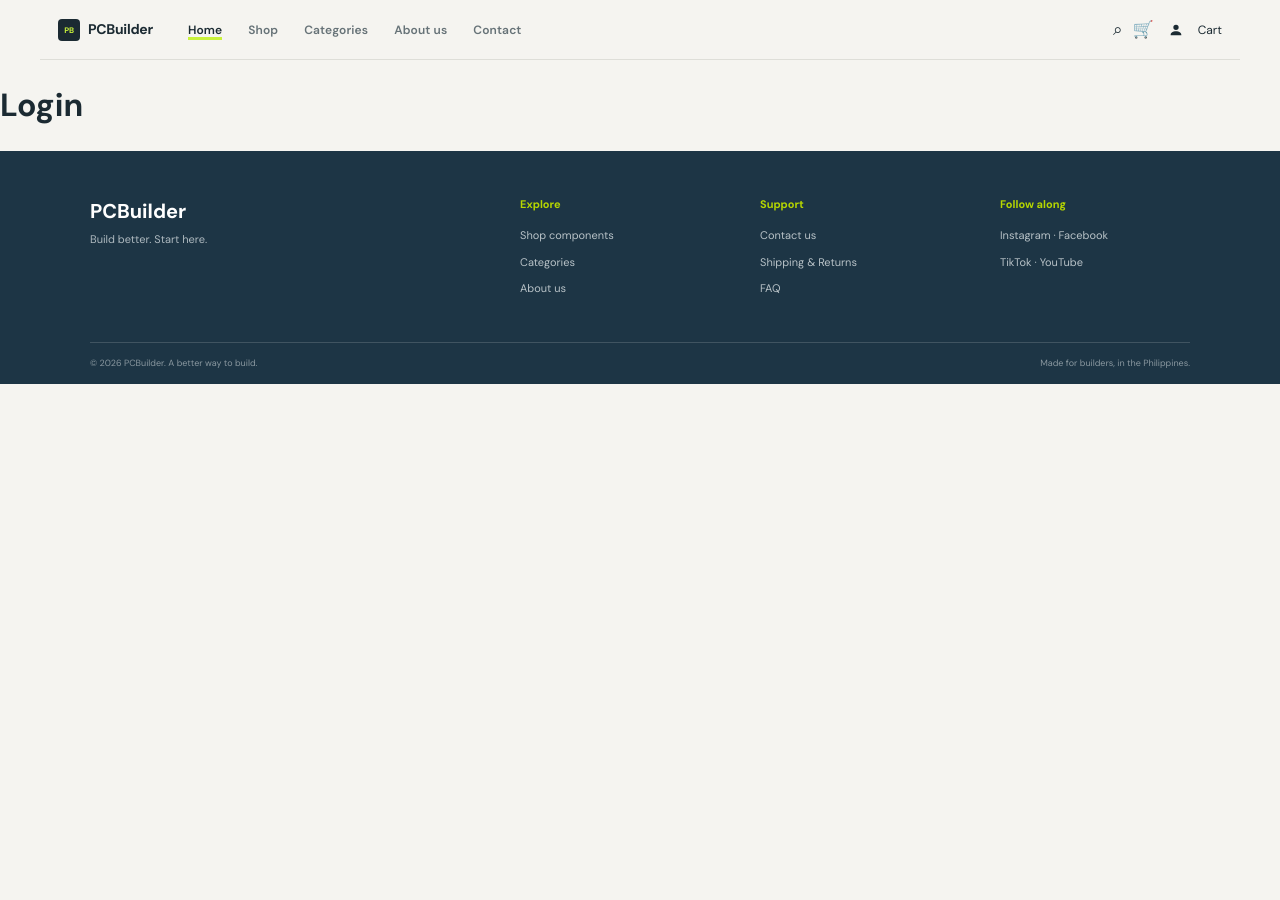
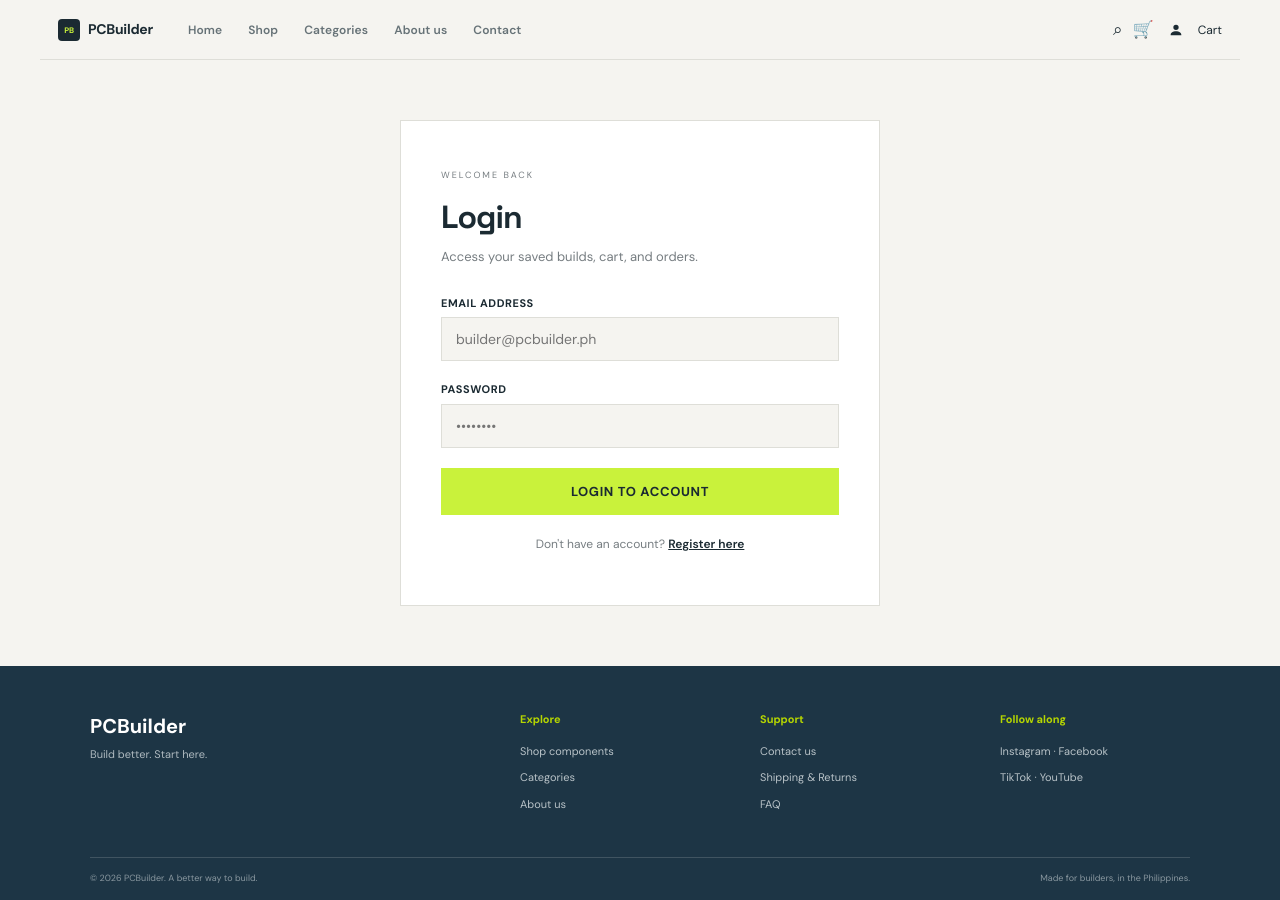
Before and after one commit to Wanji07/pcbuilder-ecommerce, a plain HTML site: page src/pages/Login.html in a window 1280 px wide. Before the commit the page ends 800 px from the top, so only its background shows below. Drawn offline with Linux system fonts and the light colour scheme.

Commit message:
Login and Registration Page creation and linking to other pages

```diff
--- a/src/css/style.css
+++ b/src/css/style.css
@@ -1022,3 +1022,124 @@ button {
     color: #89979f;
     font-size: 9px;
 }
+
+/* =========================
+   AUTH PAGES (Login / Register) Login.html
+   ========================= */
+
+.auth-main {
+    width: 100%;
+    min-height: calc(100vh - 60px - 220px);
+    display: flex;
+    align-items: center;
+    justify-content: center;
+    padding: 60px 20px;
+}
+
+.auth-container {
+    width: 100%;
+    max-width: 480px;
+    background: white;
+    border: 1px solid var(--border);
+    padding: 40px;
+}
+
+.auth-header-text small {
+    font-size: 9px;
+    letter-spacing: 2px;
+    color: var(--muted);
+    text-transform: uppercase;
+}
+
+.auth-header-text h1 {
+    margin: 8px 0 6px;
+    font-family: var(--display-font);
+    font-size: 32px;
+    color: var(--text);
+    letter-spacing: -0.03em;
+}
+
+.auth-header-text p {
+    margin: 0 0 28px;
+    font-size: 13px;
+    color: var(--muted);
+}
+
+.form-group {
+    margin-bottom: 20px;
+}
+
+.form-group label {
+    display: block;
+    margin-bottom: 6px;
+    font-size: 11px;
+    font-weight: 700;
+    color: var(--text);
+    text-transform: uppercase;
+    letter-spacing: 0.05em;
+}
+
+.form-group input {
+    width: 100%;
+    padding: 12px 14px;
+    background: var(--page-background);
+    border: 1px solid var(--border);
+    font-family: var(--body-font);
+    font-size: 14px;
+    color: var(--text);
+    outline: none;
+    transition: border-color 0.2s;
+}
+
+.form-group input:focus {
+    border-color: #12283a;
+}
+
+.terms-group {
+    display: flex;
+    align-items: center;
+    gap: 8px;
+    margin-bottom: 20px;
+    font-size: 12px;
+    color: var(--muted);
+}
+
+.terms-group input {
+    accent-color: #12283a;
+}
+
+.terms-group a {
+    color: var(--text);
+    text-decoration: underline;
+}
+
+.auth-button {
+    width: 100%;
+    padding: 14px;
+    background: var(--accent);
+    color: var(--text);
+    border: none;
+    font-weight: 700;
+    font-size: 13px;
+    letter-spacing: 0.05em;
+    text-transform: uppercase;
+    cursor: pointer;
+    transition: filter 0.2s;
+}
+
+.auth-button:hover {
+    filter: brightness(0.95);
+}
+
+.auth-switch {
+    margin-top: 20px;
+    text-align: center;
+    font-size: 12px;
+    color: var(--muted);
+}
+
+.auth-switch a {
+    color: var(--text);
+    font-weight: 600;
+    text-decoration: underline;
+}
--- a/src/pages/Login.html
+++ b/src/pages/Login.html
@@ -15,7 +15,7 @@
             <span>PCBuilder</span>
         </a>
         <nav class="main-nav" aria-label="Main navigation">
-            <a href="home.html" class="active">Home</a>
+            <a href="home.html">Home</a>
             <a href="shop.html">Shop</a>
             <a href="categories.html">Categories</a>
             <a href="aboutus.html">About us</a>
@@ -25,7 +25,7 @@
         <div class="header-actions">
             <button type="button" aria-label="Search">⌕</button>
             <button type="button" onclick="window.location.href='Cart.html'" aria-label="Shopping cart">🛒</button>
-            <button type="button" class="user-btn" onclick="window.location.href='Login.html'" aria-label="Account">
+            <button type="button" class="user-btn" aria-label="Account">
                 <svg viewBox="0 0 24 24" aria-hidden="true">
                     <path d="M12 12a4 4 0 1 0-4-4 4 4 0 0 0 4 4zm0 2c-4.42 0-8 2.24-8 5v1h16v-1c0-2.76-3.58-5-8-5z"/>
                 </svg>
@@ -34,8 +34,30 @@
         </div>
     </header>
 
+
 <main>
-    <h1>Login</h1>
+    <main class="auth-main">
+    <div class="auth-container">
+            <div class="auth-box" id="login-box">
+            <div class="auth-header-text">
+                <small>WELCOME BACK</small>
+                <h1>Login</h1>
+                <p>Access your saved builds, cart, and orders.</p>
+            </div>
+            <form id="login-form">
+                <div class="form-group">
+                    <label for="login-email">Email Address</label>
+                    <input type="email" id="login-email" placeholder="builder@pcbuilder.ph" required>
+                </div>
+                <div class="form-group">
+                    <label for="login-password">Password</label>
+                    <input type="password" id="login-password" placeholder="••••••••" required>
+                </div>
+                <button type="submit" class="auth-button">Login to Account</button>
+            </form>
+            <p class="auth-switch">Don't have an account? <a href="Registration.Html">Register here</a></p>
+        </div>
+    </div>
 </main>
 </body>
 
```
Also changed, not shown: homeHeropageonly.html (+2 -2 lines), src/pages/Cart.html (+1 -1 lines), src/pages/Registration.Html (added, +105 -0 lines), src/pages/ShippingPayment.html (+1 -1 lines).
